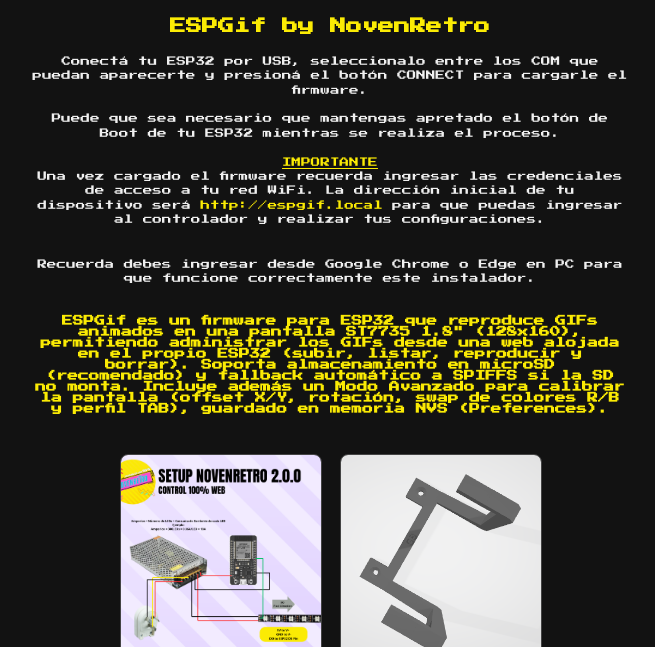
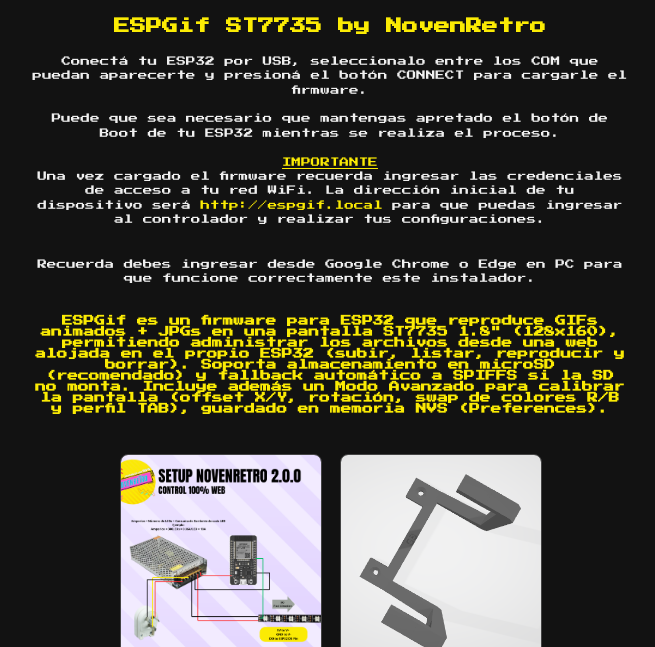
Before and after one commit to NovenRetro/ESPGif_ST7735, a plain HTML site: page index.html in a window 1280 px wide. Shown: the part 173-820 px from the top of the page, without its empty margins (310-965 px from the left). Drawn offline with Linux system fonts and the light colour scheme.

Commit message:
Update index.html

```diff
--- a/index.html
+++ b/index.html
@@ -168,12 +168,12 @@
   <body>
     <div class="container">
       <img src="logo-novenretro.png" alt="NovenRetro">
-      <h1>ESPGif by NovenRetro</h1>
+      <h1>ESPGif ST7735 by NovenRetro</h1>
       <p>Conectá tu ESP32 por USB, seleccionalo entre los COM que puedan aparecerte y presioná el botón CONNECT para cargarle el firmware.
         <br><br>Puede que sea necesario que mantengas apretado el botón de Boot de tu ESP32 mientras se realiza el proceso.
       <br><br><span style="color: #fbeb04;text-decoration: underline;">IMPORTANTE</span><br> Una vez cargado el firmware recuerda ingresar las credenciales de acceso a tu red WiFi. La dirección inicial de tu dispositivo será <span style="color: #fbeb04;">http://espgif.local</span> para que puedas ingresar al controlador y realizar tus configuraciones.</p>
         <p>Recuerda debes ingresar desde Google Chrome o Edge en PC para que funcione correctamente este instalador.</p>
-        <h6>ESPGif es un firmware para ESP32 que reproduce GIFs animados en una pantalla ST7735 1.8" (128x160), permitiendo administrar los GIFs desde una web alojada en el propio ESP32 (subir, listar, reproducir y borrar).
+        <h6>ESPGif es un firmware para ESP32 que reproduce GIFs animados + JPGs en una pantalla ST7735 1.8" (128x160), permitiendo administrar los archivos desde una web alojada en el propio ESP32 (subir, listar, reproducir y borrar).
 Soporta almacenamiento en microSD (recomendado) y fallback automático a SPIFFS si la SD no monta. Incluye además un Modo Avanzado para calibrar la pantalla (offset X/Y, rotación, swap de colores R/B y perfil TAB), guardado en memoria NVS (Preferences). </h4>
 
       <esp-web-install-button class="" manifest="manifest.json">
```
